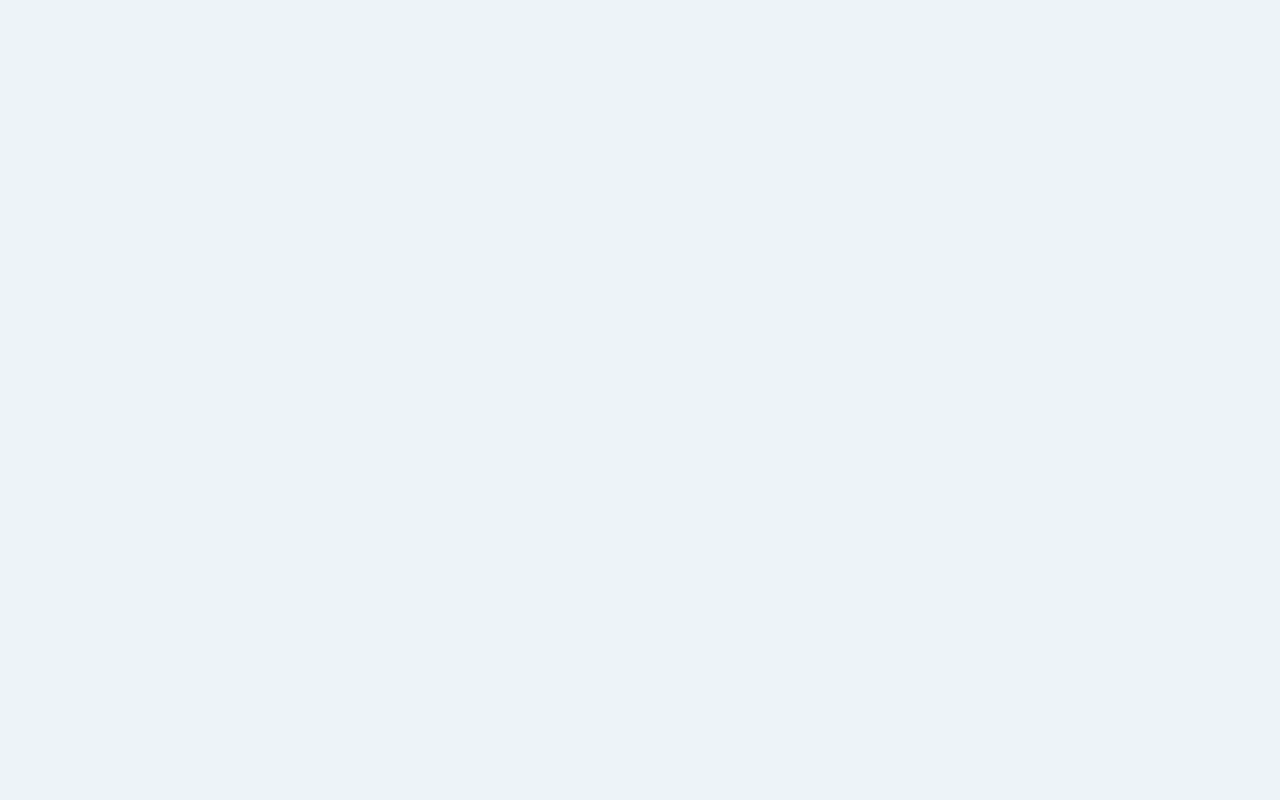
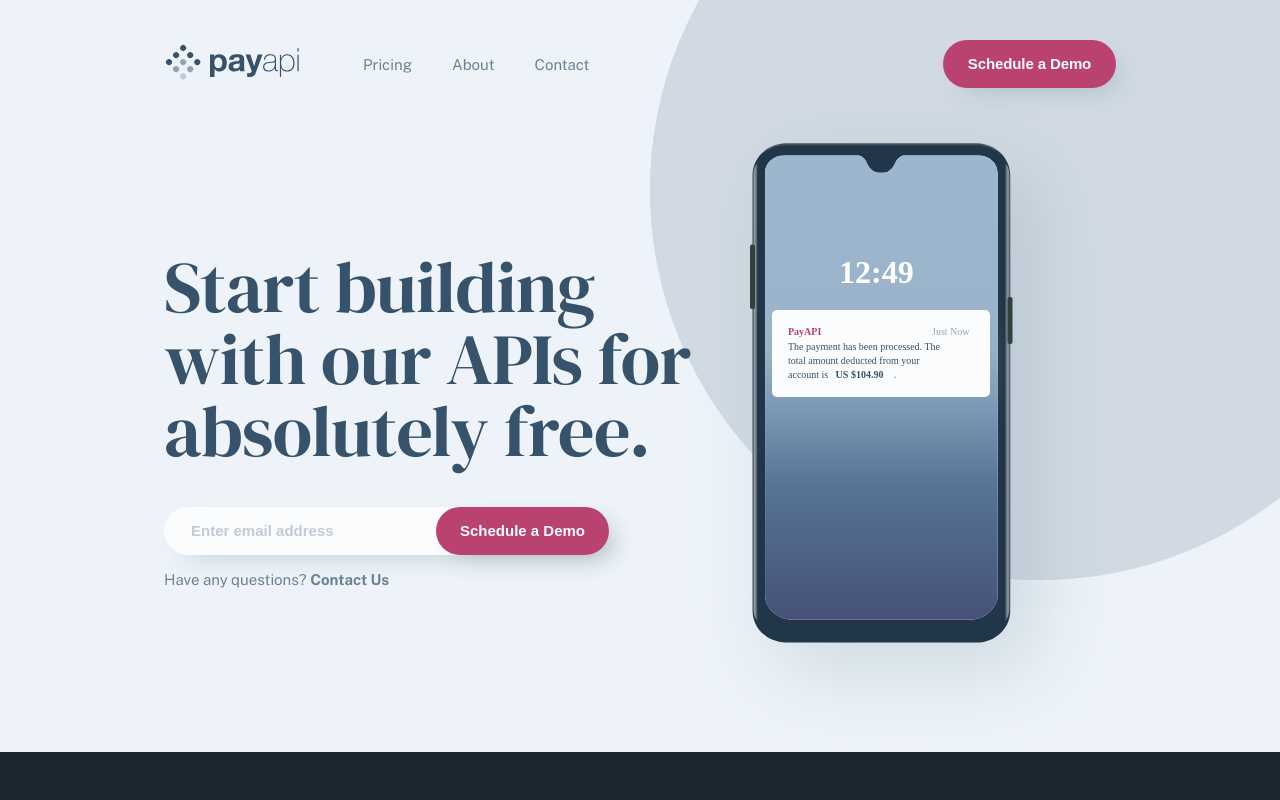
Before and after one commit to tonyPin/multipage-payapi, a React (Create React App) app: page / in a window 1280 px wide. Shown: the top 800 px of the page. Built offline with nearby package versions, Linux system fonts and the light colour scheme.

Commit message:
route fix

```diff
--- a/src/App.js
+++ b/src/App.js
@@ -11,7 +11,7 @@ function App() {
   return (
     <>
       <Routes>
-        <Route path="/payapi-site" element={<SharedComponent />}>
+        <Route path="/" element={<SharedComponent />}>
           <Route index element={<Home />} />
           <Route path="/pricing" element={<Pricing />} />
           <Route path="/about" element={<About />} />
--- a/src/index.js
+++ b/src/index.js
@@ -6,7 +6,7 @@ import { BrowserRouter } from "react-router-dom"
 const root = ReactDOM.createRoot(document.getElementById("root"))
 root.render(
   <React.StrictMode>
-    <BrowserRouter basename="/payapi-site">
+    <BrowserRouter>
       <App />
     </BrowserRouter>
   </React.StrictMode>
```
